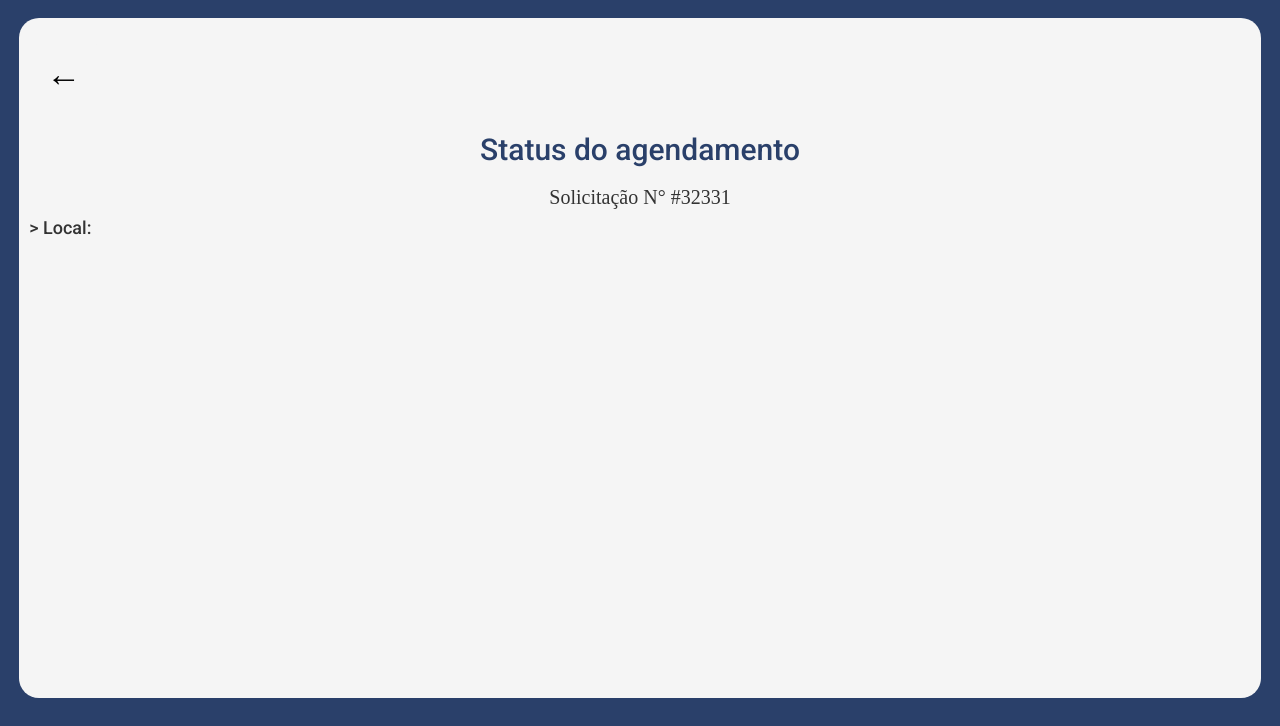
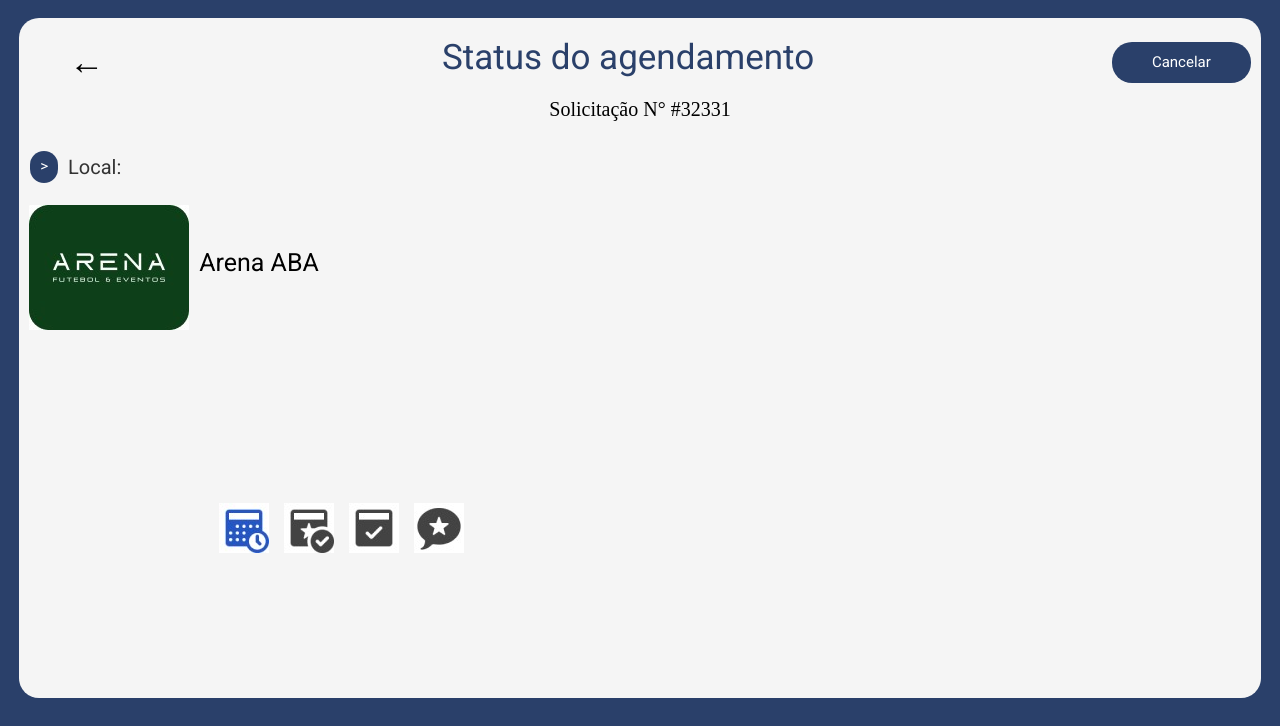
Before and after one commit to Caionmenezes/ProjetoWeb, a plain HTML site: page Projeto Web/index.html in a window 1280 px wide. Shown: the part 80-806 px from the top of the page. Drawn offline with nearby package versions, Linux system fonts and the light colour scheme.

Commit message:
Atualização tela 1

```diff
--- a/Projeto Web/index.html
+++ b/Projeto Web/index.html
@@ -7,7 +7,7 @@
     <link rel="preconnect" href="https://fonts.googleapis.com">
     <link rel="preconnect" href="https://fonts.gstatic.com" crossorigin>
     <link href="https://fonts.googleapis.com/css2?family=Roboto:wght@300;400;500;700&display=swap" rel="stylesheet">
-    <title>Menu de Navegação</title>
+    <title>Projeto PUC</title>
     <link rel="stylesheet" href="style.css">
 </head>
 <body>
@@ -33,13 +33,37 @@
     </div>
 </header>
 
+<div class="main">
+    <div class="dados">
+    <div class="container"> </div>
+    <nav>
+        <a class="button" href="(LINK)" style="border:0px solid; padding: 10px 40px; text-decoration: none; background: #f5f5f5; color:black; font-size: 35px;">&larr;</a>
+    <p style="text-align: center;">Status do agendamento</p>
+        <a class="button" href="(LINK)" style="border:0px solid; padding: 10px 40px; text-decoration: none; background:#2A406A ; color:white;border-radius:20px; font-size: 15px; font-family:Roboto;">Cancelar</a>
+    </nav>
+    <h1 style="text-align: center;">Solicitação N° #32331</h1>
+    </div>
+
+    <div class="btn">
+    <a style="text-align: left; padding: 5px 10px; background:#2A406A ; text-decoration: none; color:white;border-radius:20px; font-size: 15px;">&gt;</a>
+   <div style="text-align: left; font-size: 20px; margin: 10px;">Local:
+    </div>
 </div>
-<div class="main">
-<div class="dados">
-    <div class="container"> </div>
-    <div class="dados-header">
-            <button class="btn btn-primary btn-lg">&larr;</button>
-            <h2 style="text-align: center;">Status do agendamento</h2>
-        <h3 style="text-align: center;">Solicitação N° #32331</h3>
-        <h4 style="text-align: left;">&gt; Local:</h4>
-    </div>
+
+<a class="navbar-box">
+    <img id="logo" src="img/arena.jpg" alt="Arena ABA">
+    <p style="text-align: left; padding: 5px 10px; font-size: 25px; text-decoration: none;">Arena ABA</p>
+</a>
+     <div class="nav-center">
+<ul class="nav-list"> <stylepadding: 5px 10px; background:#2A406A ; text-decoration: none; color:white;border-radius:20px;
+   <a href="#"><img src="img/solicitado.jpg" alt="Solicitado">
+  <a href="#"><img src="img/aprovado.jpg" alt="Aprovado">
+   <a href="#"><img src="img/realizado.jpg" alt="Realizado">
+   <a href="#"><img src="img/avaliar.jpg" alt="A avaliar">
+   </style>
+</ul>
+</div>
+
+</div>
+
+</div>
--- a/Projeto Web/style.css
+++ b/Projeto Web/style.css
@@ -19,35 +19,48 @@ body {
     color:#2A406A !important;
   }
 
-.main {
-    background: #2A406A;
-    flex:auto;
-    align-items:center;
-    display: flex
-}
-
-.dados {
+  .main {
     width: 97vw;
     height: 85vh;
-    background:#F5F5F5;
+    background-color: #F5F5F5;
     border-radius: 20px;
     padding: 10px;
     margin-left: auto;
     margin-right: auto;
+  }
 
-    h2{
-        color: #2A406A;
-    }
-
-    h3{
+.dados{
+    font-size: 35px;
+    color: #2A406A;
+    text-align: center;
+    h1 {
         font-family: 'share tech', serif;
         font-size: 20px;
-    }
+        margin: 0px;
+        color: black;}
+  }
 
-    button{
-        font-size: 35px;
-        border-color: #F5F5F5;
-        color: black !important;
-        background-color: #F5F5F5 !important;
-    }
-}
+nav{
+display:flex;
+justify-content: space-between;
+align-items: center;
+  }
+
+  .btn{
+    display: inline-flex;
+    align-items: center;
+    padding: 0px;
+  }
+
+ .navbar-box {
+  display:flex;
+align-items: center;
+color: black;
+ }
+
+ .nav-center{
+  display: inline-flex;
+  justify-content: space-between;
+  align-items: center;
+  padding: 150px;
+ }
```
Also changed, not shown: Projeto Web/img/aprovado.jpg (added), Projeto Web/img/arena.jpg (added), Projeto Web/img/avaliar.jpg (added), Projeto Web/img/avaliary.jpg (added), Projeto Web/img/realizado.jpg (added), Projeto Web/img/solicitado.jpg (added).
